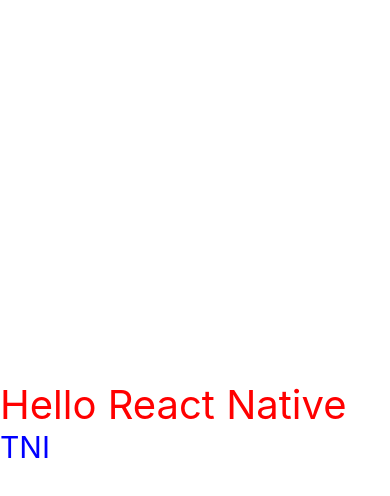
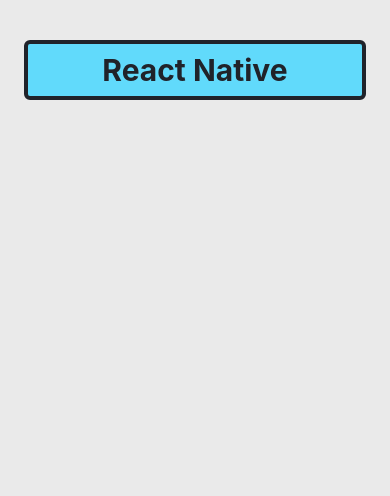
Before and after one commit to AtomicSpectrum243/reactProject, a React Native app: screen / in a window 390 px wide. Shown: the top 496 px of the page. Built offline with nearby package versions, Linux system fonts and the light colour scheme.

Commit message:
new commit

```diff
--- a/App.js
+++ b/App.js
@@ -1,13 +1,11 @@
 import { StyleSheet, View, Text } from 'react-native'
 import React from 'react'
-import Logo from './components/Logo';
-import styles from './components/styles';
+import styles from './components/stySheet';
 
 const App = () => {
   return (
     <View style={styles.container}>
-      <Text style={[styles.title,styles.warning]}>Hello React Native</Text>
-      <Logo/>
+      <Text style={[styles.title]}>React Native</Text>
     </View>
   )
 }
--- /dev/null
+++ b/components/stySheet.js
@@ -0,0 +1,23 @@
+import { StyleSheet} from 'react-native'
+
+const stySheet = StyleSheet.create({
+    container: {
+        flex: 1,
+        padding: 24,
+        backgroundColor: "#eaeaea"
+    },
+    title: {
+        marginTop: 16,
+        paddingVertical: 8,
+        borderWidth: 4,
+        borderColor: "#20232a",
+        borderRadius: 6,
+        backgroundColor: "#61dafb",
+        color: "#20232a",
+        textAlign: "center",
+        fontSize: 30,
+        fontWeight: "bold"
+    }
+})
+
+export default stySheet
```
